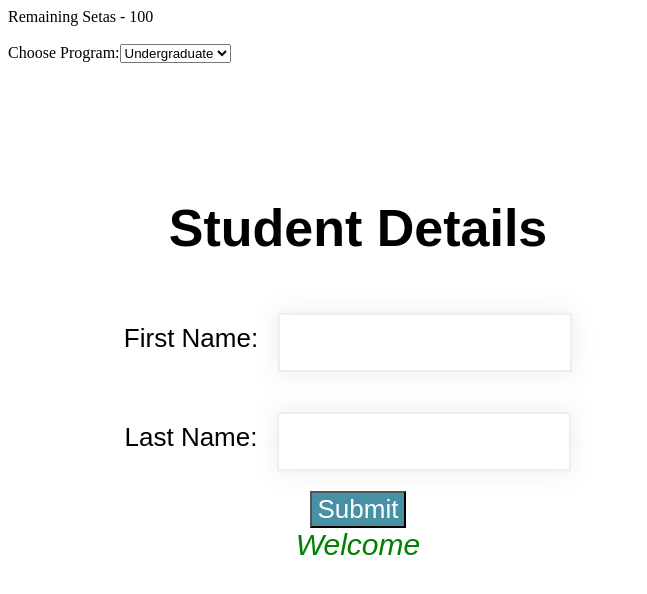
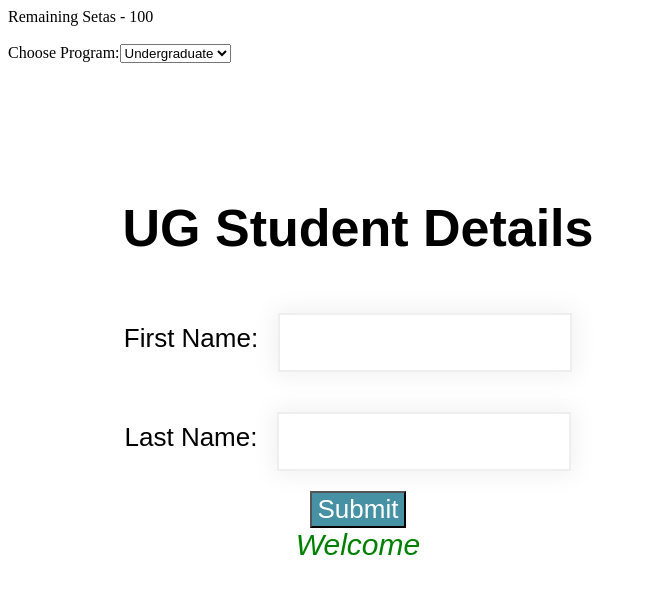
Before and after one commit to yuran-nhassengo/estudos-react, a React (Vite) app: page / in a window 1280 px wide. Shown: the top 594 px of the page, without its empty margins (0-647 px from the left). Built offline with nearby package versions, Linux system fonts and the light colour scheme.

Commit message:
fixe error

```diff
--- a/src/components/EnrolmentForm.jsx
+++ b/src/components/EnrolmentForm.jsx
@@ -16,7 +16,7 @@ const EnrolmentForm = (props) => {
   return (
     <div>
       <form className="enrolForm" onClick={handleSubmit} >
-        <h1>{props.selectedProgram}Student Details</h1>
+        <h1> {props.chosenProgram} Student Details</h1>
         <div>
             <label htmlFor="firstName">First Name:</label>
             <input type="text" onBlur ={(event) =>
```
